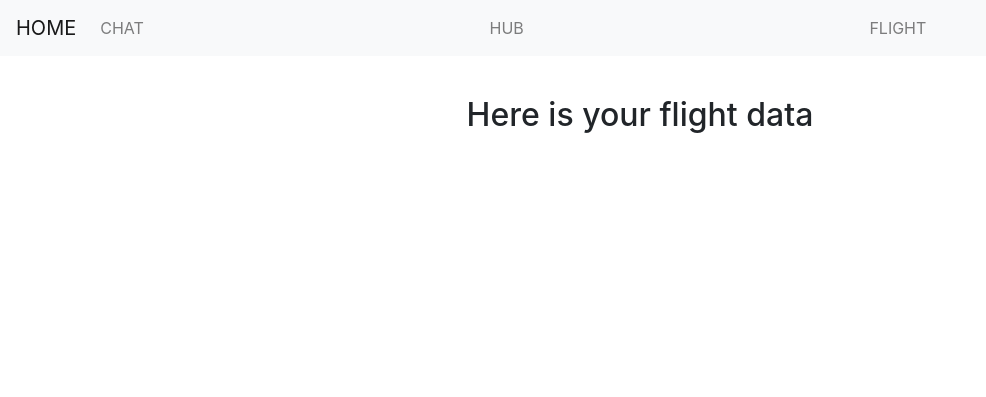
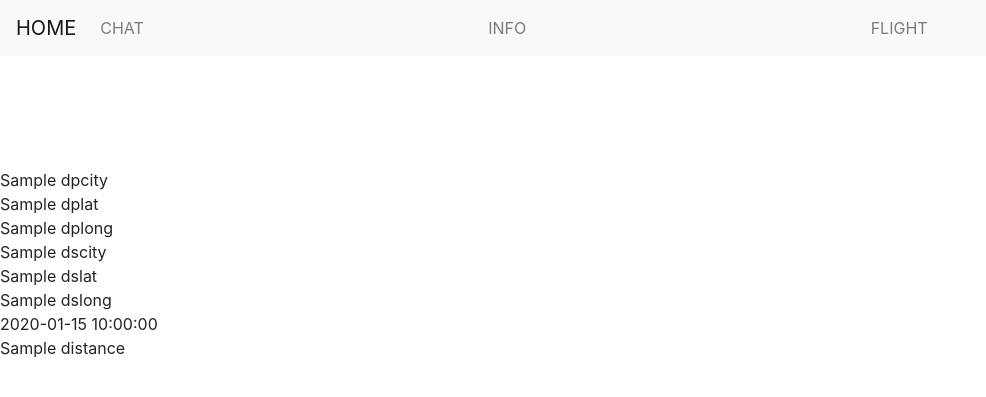
Before and after one commit to briankim31415/TH_AA_Challenge, a Flask app: template templates/flight_data.html in a window 1280 px wide. Shown: the top 397 px of the page, without its empty margins (0-986 px from the left). Run offline with Flask 2, Linux system fonts and the light colour scheme; the template is opened without the code that fills it: most values are stand-ins (such as "Sample title", 1, 10 or a date in 2020); some libraries are stand-ins or nearby versions.

Commit message:
data page

```diff
--- a/app.py
+++ b/app.py
@@ -26,13 +26,28 @@
         session['name'] = name
         flight_num = request.form['flight-number']
         session['flight-number'] = flight_num
-        print(name, flight_num)
-        return render_template('next_page.html')
-    # return "Hello World"
+        return render_template('index.html')
     # url = urllib.request.urlopen('https://aa-flight.herokuapp.com/flights?date=2020-01-01&origin=DFW').read()
     # flight_json = json.loads(url)
     # return flight_json[0]['flightNumber']
     return render_template('index.html')
 
+@app.route('/flight_data.html')
+def data():
+    date_str = str(datetime.now()).split(' ')[0]
+    url = urllib.request.urlopen('https://aa-flight.herokuapp.com/flights?date=' + date_str + '&origin=DFW').read()
+    flight_json = json.loads(url)
+    ft_nb = str(session.get('flight-number'))
+    for flight in flight_json:
+        # print(flight['origin']['city'], ft_nb)
+        print(flight['flightNumber'])
+        if str(flight['flightNumber']) == ft_nb:
+            depart = {'city':flight['origin']['city'],'latitude':flight['origin']['location']['latitude'],'longitude':flight['origin']['location']['longitude']}
+            destin = {'city':flight['destination']['city'],'latitude':flight['destination']['location']['latitude'],'longitude':flight['destination']['location']['longitude']}
+            total_flight = {'time':flight['duration']['locale'],'distance':flight['distance']}
+        # return render_template('index.html')
+            return render_template('flight_data.html' , dpcity = depart['city'], dplat = depart['latitude'], dplong = depart['longitude'], \
+                dscity = destin['city'], dslat = destin['latitude'], dslong = destin['longitude'], ft_time = total_flight['time'], distance = total_flight['distance'])
+
 if __name__ == "__main__":
     app.run(debug=True)
--- a/templates/flight_data.html
+++ b/templates/flight_data.html
@@ -1,53 +1,38 @@
-<!doctype html>
-<html lang="en">
-  <head>
-    <title>Flight</title>
-    <!-- Required meta tags -->
-    <meta charset="utf-8">
-    <meta name="viewport" content="width=device-width, initial-scale=1, shrink-to-fit=no">
+{% extends 'base.html'%}
 
-    <!-- Bootstrap CSS -->
-    <link rel="stylesheet" href="https://maxcdn.bootstrapcdn.com/bootstrap/4.0.0-beta.2/css/bootstrap.min.css" integrity="sha384-PsH8R72JQ3SOdhVi3uxftmaW6Vc51MKb0q5P2rRUpPvrszuE4W1povHYgTpBfshb" crossorigin="anonymous">
-  </head>
-  <body>
+{% block head %}
 
-    <!-- NAVBAR -->
-    <nav class="navbar navbar-expand-lg navbar-light bg-light position-fixed container-fluid ">
-      <a href="index.html" class="navbar-brand">HOME</a>
-      <button class="navbar-toggler" data-toggle="collapse" data-target="#navbarMenu">
-        <span class="navbar-toggler-icon"></span>
-      </button>
-      <div class="collapse navbar-collapse" id=navbarMenu>
-        <ul class="navbar-nav mr-auto mx-auto-text-center">
-          <li class="nav-item">
-            <a href="chat.html" class="nav-link">CHAT</a>
-          </li>
-        </ul>
-      </div>
+{% endblock %}
 
-      <div class="collapse navbar-collapse" id=navbarMenu>
-        <ul class="navbar-nav mr-auto mx-auto-text-center">
-          <li class="nav-item">
-            <a href="flight_hub.html" class="nav-link">HUB</a>
-          </li>
-        </ul>
-      </div>
+{% block body %}
 
-      <div class="collapse navbar-collapse" id=navbarMenu>
-        <ul class="navbar-nav mr-auto mx-auto-text-center">
-          <li class="nav-item">
-            <a href="flight_data.html" class="nav-link">FLIGHT</a>
-          </li>
-        </ul>
-      </div>
-    </nav>
-    <!-- NAVBAR -->
+<body>
+  <br>
+  <br>
+  <br>
+  <br>
+  <br>
+  <br>
+  <br>
+  {{dpcity}}
+  <br>
+  {{dplat}}
+  <br>
+  {{dplong}}
+  <br>
+  {{dscity}}
+  <br>
+  {{dslat}}
+  <br>
+  {{dslong}}
+  <br>
+  {{ft_time}}
+  <br>
+  {{distance}}
+  <br>
+</body>
 
-    <br>
-    <br>
-    <br>
-    <br>
-    <h2 class="text-center">Here is your flight data</span></h2>
+{% endblock %}
 
 
     <!-- Optional JavaScript -->
```
